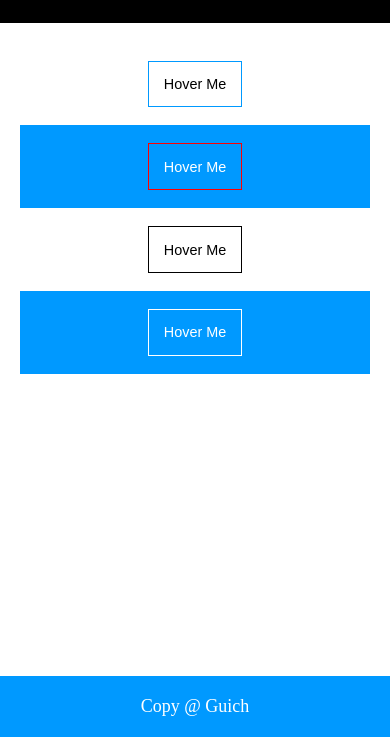
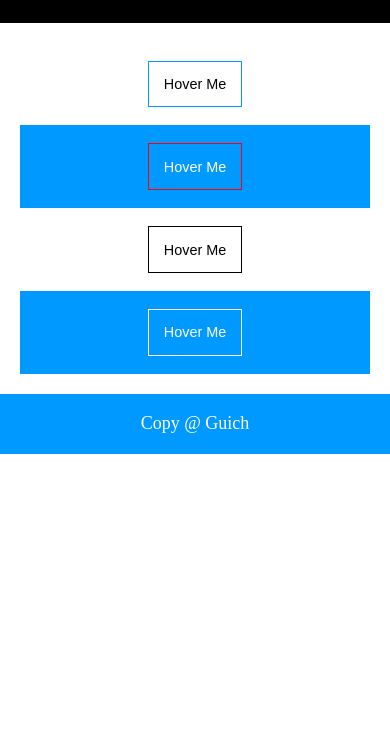
Before and after one commit to caledeito/guichx.github.io, a plain HTML site: page born2code-buttons/index.html in a window 390 px wide. Shown: the part 107-844 px from the top of the page. Drawn offline with Linux system fonts and the light colour scheme.

Commit message:
Fixed Resposive Layout

```diff
--- a/born2code-buttons/css/style.css
+++ b/born2code-buttons/css/style.css
@@ -175,4 +175,10 @@ button::before {
   .m-3 {
     width: 100%;
   }
+
+  footer{
+    position: relative;
+    bottom: auto;
+    left: auto;
+  }
 }
```
